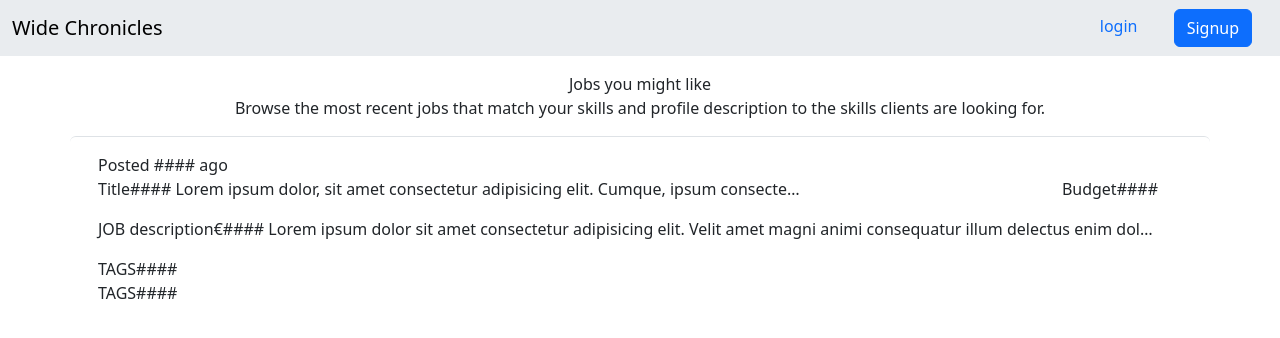
After one commit to Yandomith/FinalProject, a Django app: page /jobs in a window 1280 px wide. The commit adds this page. Shown: the top 338 px of the page. Run offline with Django 5.2, Linux system fonts and the light colour scheme.

Commit message:
job_list page pudate

```diff
--- a/freelancing/jobs/templates/jobs/_base.html
+++ b/freelancing/jobs/templates/jobs/_base.html
@@ -34,7 +34,7 @@
               <li class="nav-item">
                 <a class="nav-link active" aria-current="page" href="#">
                   {% if request.user.get_seller or request.user.get_buyer %}
-                    {% if user.get_seller != null%}
+                    {% if user.get_seller != none %}
                       Seller
                       {% else%}
                       Buyer
@@ -79,6 +79,7 @@
 
       <!-- nabar end  -->
     <div class="container">
+
     {% block content %}
 
     {% endblock content %}
--- /dev/null
+++ b/freelancing/jobs/templates/jobs/job_list.html
@@ -0,0 +1,24 @@
+{% extends 'jobs/_base.html' %}
+{% block content%}
+
+    <div class="row text-center p-3">
+        <div class="col-md">Jobs you might like</div>
+        <div>Browse the most recent jobs that match your skills and profile description to the skills clients are looking for.</div>
+    </div>
+    <div class="row border-top p-3 mb-5 bg-body rounded ">
+
+        <div class="col-md">Posted #### ago</div>
+        <div class="row ">
+            <div class="d-flex justify-content-between">
+                <div class="text-start text-truncate col-8">Title#### Lorem ipsum dolor, sit amet consectetur adipisicing elit. Cumque, ipsum consectetur? Iure non accusamus, in voluptates pariatur eum enim delectus doloribus atque impedit eveniet eos vel sequi. Est, veniam impedit?</div>
+                <div class=" text-end">Budget####</div>
+            </div>
+            <div class="col-md-auto py-3 text-truncate">JOB description€#### Lorem ipsum dolor sit amet consectetur adipisicing elit. Velit amet magni animi consequatur illum delectus enim doloremque libero exercitationem similique, fugiat nihil harum, provident repellendus sit. Ea alias quibusdam Lorem ipsum dolor sit amet consectetur adipisicing elit. Aut consectetur quasi itaque a neque perferendis amet porro pariatur fugit ut necessitatibus, eius possimus architecto, quis voluptates voluptas magni! Quia, Lorem ipsum dolor sit amet consectetur, adipisicing elit. Ut itaque libero possimus eveniet recusandae iusto harum, laborum provident, voluptas veritatis unde? Distinctio dignissimos alias sint ipsum magni nesciunt quasi blanditiis!Loremlorem  Lorem ipsum dolor, sit amet consectetur adipisicing elit. Quaerat eligendi necessitatibus commodi consectetur unde optio obcaecati? Fugit impedit itaque deleniti debitis culpa consequuntur asperiores voluptates? Excepturi molestiae asperiores sunt suscipit?Lorem ipsum dolor sit amet, consectetur adipisicing elit. Necessitatibus consectetur quod iste. Autem nobis eaque aliquid quidem nemo voluptatem quas, vel recusandae ipsa aperiam asperiores corporis, numquam quibusdam totam corrupti Lorem ipsum dolor sit amet consectetur adipisicing elit. Sequi, asperiores distinctio! Impedit minima, fuga unde ut praesentium inventore dolorum! Cupiditate libero mollitia minus laboriosam quo natus maxime, tempore nostrum pariatur?</div>
+            <div>TAGS####</div>
+            <div>TAGS####</div>
+
+        </div>
+    </div>
+
+
+{% endblock content%}
--- a/freelancing/jobs/urls.py
+++ b/freelancing/jobs/urls.py
@@ -9,5 +9,6 @@ urlpatterns = [
     path('seller/<int:pk>/', SellerDetailView.as_view(), name= 'seller-detail'),
     path('seller/create/', SellerCreateView.as_view(), name='seller-create'),
     path('buyer/create/', BuyerCreateView.as_view(), name='buyer-create'),
+    path('jobs',index, name='job-list'),
 
 ]
--- a/freelancing/jobs/views.py
+++ b/freelancing/jobs/views.py
@@ -7,7 +7,7 @@ from django.contrib.auth.decorators import login_required
 from jobs.models import Seller, Buyer
 
 def index(request):
-    return HttpResponse("hehe")
+    return render (request,'jobs/job_list.html')
 
 
 class SellerListView(ListView):
```
Also changed, not shown: freelancing/jobs/templates/jobs/Seller_list.html (+8 -8 lines), freelancing/db.sqlite3.
